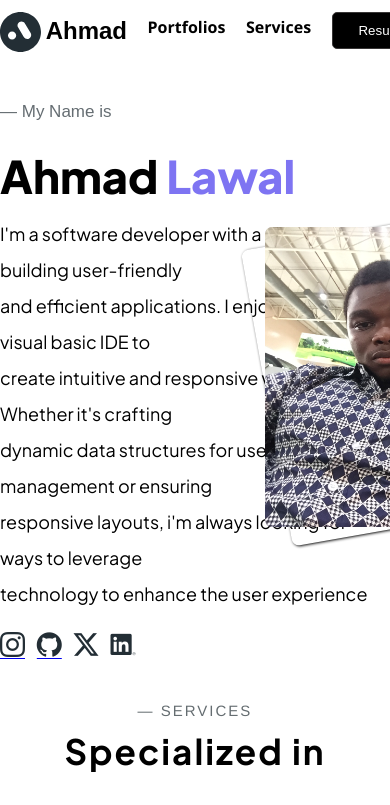
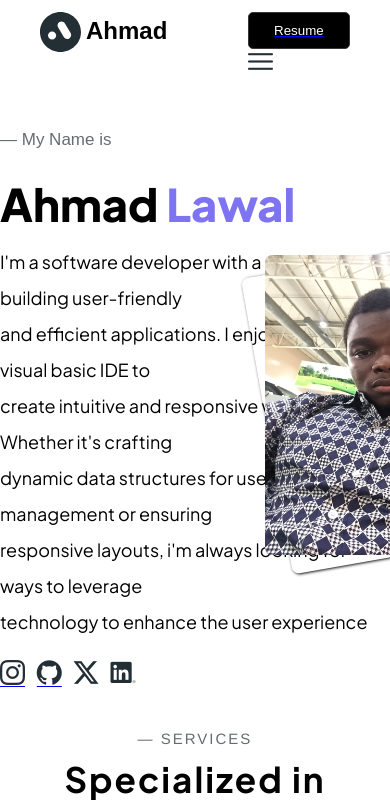
Before and after one commit to Lahmad22/Portfolio-Site, a plain HTML site: page index.html in a window 390 px wide. Shown: the top 805 px of the page. Drawn offline with nearby package versions, Linux system fonts and the light colour scheme.

Commit message:
second commit

```diff
--- a/index.css
+++ b/index.css
@@ -361,3 +361,19 @@ form textarea{
 .socialicons p{
     margin-top: 10%;
 }
+
+#ficon{
+    display: block;
+}
+@media screen and (max-width:480px){
+
+
+    .navlinks{
+        display: none;
+    }
+
+    .button button{
+        display: block;
+    }
+
+}
--- a/index.html
+++ b/index.html
@@ -7,6 +7,7 @@
 
     <link rel="stylesheet" href="index.css">
     <link rel='stylesheet' href='https://cdn-uicons.flaticon.com/2.5.1/uicons-brands/css/uicons-brands.css'>
+    <link rel='stylesheet' href='https://cdn-uicons.flaticon.com/2.5.1/uicons-regular-rounded/css/uicons-regular-rounded.css'>
 </head>
 <body>
 
@@ -28,6 +29,7 @@
 
         <div class="button">
            <a href="CV/Questionnaire.docx"> <button>Resume</button></a>
+           <i class="fi fi-rr-menu-burger" id="ficon"></i>
         </div>
     </nav>
 
```
